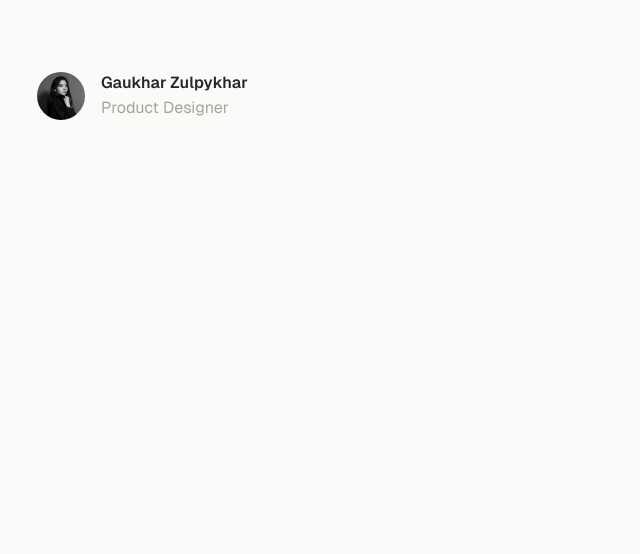
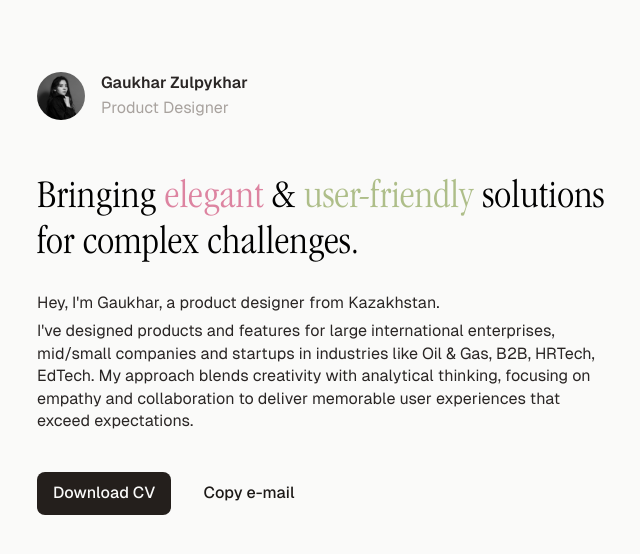
Before and after one commit to zlpkhr/zlpkhr_g, a Next.js app: page / in a window 1280 px wide. Shown: the top 554 px of the page, without its empty margins (313-953 px from the left). Built offline with nearby package versions, Linux system fonts and the light colour scheme.

Commit message:
Implemented hero

```diff
--- a/pages/index.tsx
+++ b/pages/index.tsx
@@ -20,6 +20,25 @@ export default function Page() {
           </span>
         </div>
       </div>
+      <h2 className="mt-14 font-title font-light text-[2.5rem] leading-[1.15]">
+        Bringing <span className="text-pink">elegant</span> &{" "}
+        <span className="text-green">user-friendly</span> solutions for complex
+        challenges.
+      </h2>
+      <div className="text-neutral-800 text-base leading-[1.4] flex flex-col gap-y-[0.375rem] mt-6">
+        <p>Hey, I&#39;m Gaukhar, a product designer from Kazakhstan.</p>
+        <p>
+          I&#39;ve designed products and features for large international
+          enterprises, mid/small companies and startups in industries like Oil &
+          Gas, B2B, HRTech, EdTech. My approach blends creativity with
+          analytical thinking, focusing on empathy and collaboration to deliver
+          memorable user experiences that exceed expectations.
+        </p>
+      </div>
+      <div className="mt-10 flex gap-x-4">
+        <button className="text-neutral-50 bg-[#241F1C] py-2.5 px-4 rounded-lg font-medium text-balance leading-[1.4]">Download CV</button>
+        <button className="text-neutral-900 py-2.5 px-4 rounded-lg font-medium text-balance leading-[1.4]">Copy e-mail</button>
+      </div>
     </div>
   );
 }
```
